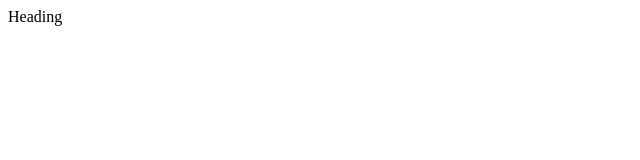
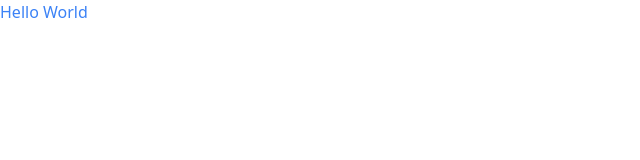
Before and after one commit to nidhijagga/expense-tracker-react, a React (Create React App) app: page / in a window 1280 px wide. Shown: the top 160 px of the page, without its empty margins (0-640 px from the left). Built offline with nearby package versions, Linux system fonts and the light colour scheme.

Commit message:
Added Tailwind CSS

```diff
--- a/package.json
+++ b/package.json
@@ -34,5 +34,8 @@
       "last 1 firefox version",
       "last 1 safari version"
     ]
+  },
+  "devDependencies": {
+    "tailwindcss": "^3.3.3"
   }
 }
--- a/src/App.js
+++ b/src/App.js
@@ -3,7 +3,7 @@
 function App() {
   return (
     <div className="App">
-     Heading
+      <h1 className="text-blue-500">Hello World</h1>
     </div>
   );
 }
--- /dev/null
+++ b/src/index.css
@@ -0,0 +1,3 @@
+@tailwind base;
+@tailwind components;
+@tailwind utilities;
--- a/src/index.js
+++ b/src/index.js
@@ -1,4 +1,5 @@
 import React from 'react';
+import './index.css'
 import ReactDOM from 'react-dom/client';
 import App from './App';
 
--- /dev/null
+++ b/tailwind.config.js
@@ -0,0 +1,10 @@
+/** @type {import('tailwindcss').Config} */
+module.exports = {
+  content: [
+    "./src/**/*.{js,jsx,ts,tsx}",
+  ],
+  theme: {
+    extend: {},
+  },
+  plugins: [],
+}
```
Also changed, not shown: 1 other file (tests, documents, lock files or other folders).
